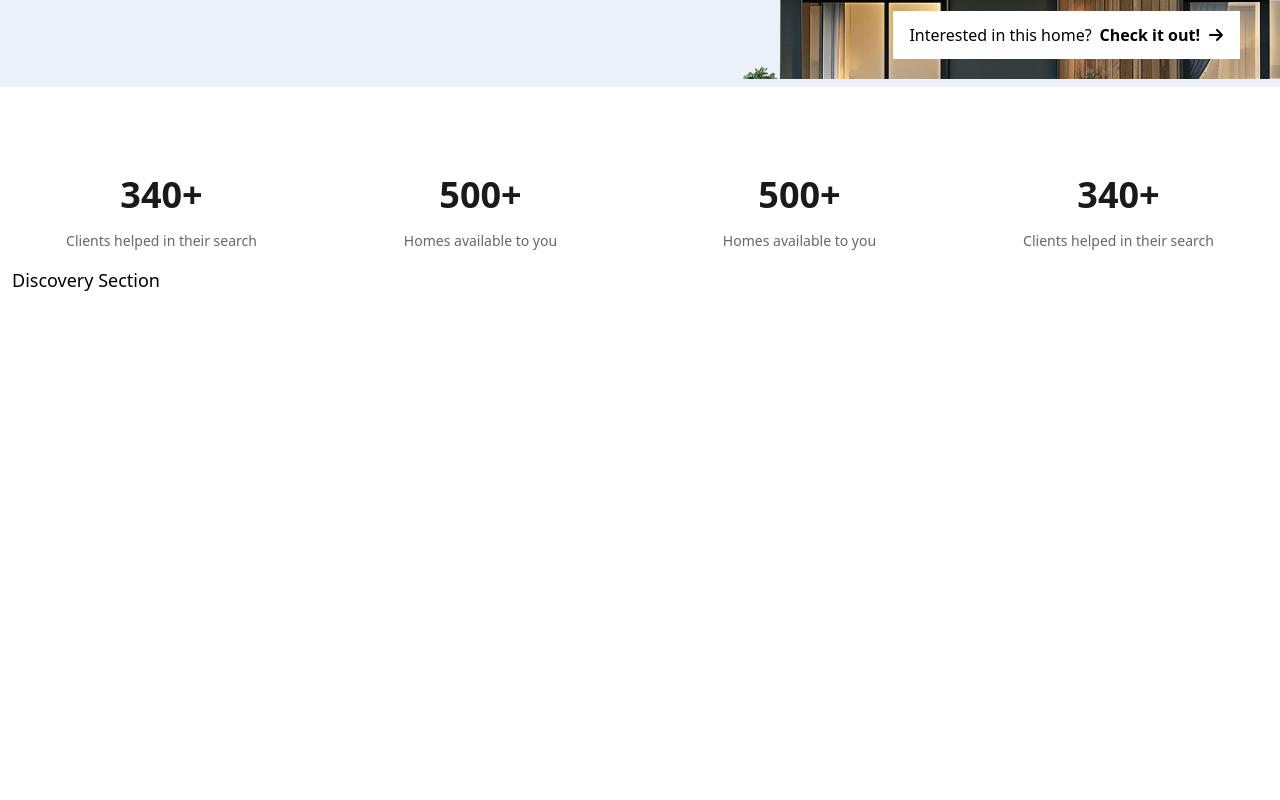
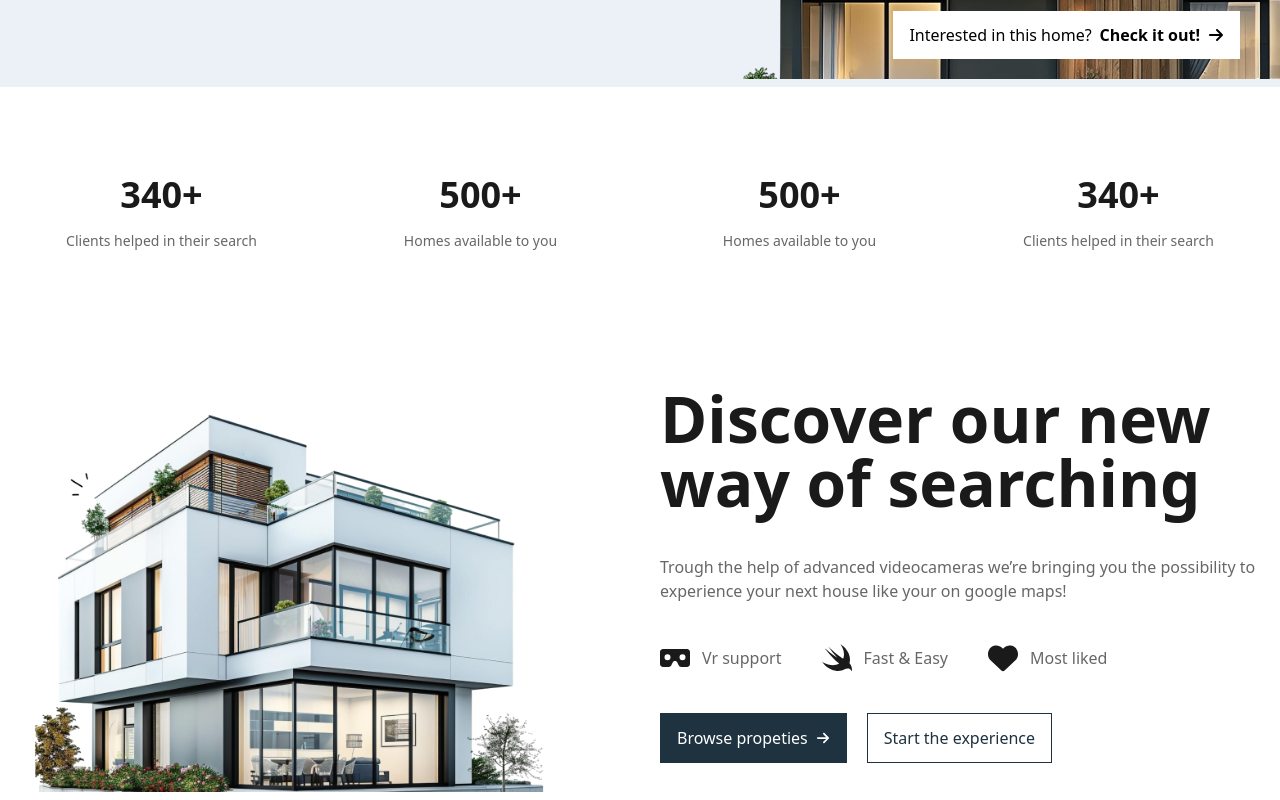
Before and after one commit to alonzojoe/sheltr, a React (Vite) app: page / in a window 1280 px wide. Shown: the part 622-1422 px from the top of the page. Before the commit the page ends 924 px from the top, so only its background shows below. Built offline with nearby package versions, Linux system fonts and the light colour scheme.

Commit message:
styling UI UX of DiscoverySection

```diff
--- a/src/features/Discovery/DiscoverySection.tsx
+++ b/src/features/Discovery/DiscoverySection.tsx
@@ -1,9 +1,52 @@
 import Wrapper from "@/components/Containers/Wrapper";
+import Button from "@/components/UI/Button";
+import HouseImg from "@/assets/images/house.png";
+import { FaArrowRight } from "react-icons/fa6";
+import { FaVrCardboard, FaHeart } from "react-icons/fa6";
+import { GrSwift } from "react-icons/gr";
+
 const DiscoverySection = () => {
   return (
     <section>
-      <Wrapper className="px-3 py-2">
-        <h1>Discovery Section</h1>
+      <Wrapper className="px-3 py-2 mt-30 grid grid-cols-1 md:grid-cols-2 gap-10">
+        <div className="flex justify-start">
+          <img
+            className="h-auto w-[553px] xl:753px"
+            src={HouseImg}
+            alt="house-model"
+          />
+        </div>
+        <div className="flex flex-col space-y-10">
+          <h1 className="text-4xl md:text-title font-bold text-text-dark md:leading-16">
+            Discover our new way of searching
+          </h1>
+          <p className="text-base text-text-sub">
+            Trough the help of advanced videocameras we’re bringing you the
+            possibility to experience your next house like your on google maps!
+          </p>
+          <div className="flex items-center gap-10">
+            <div className="flex items-center gap-3">
+              <FaVrCardboard className="text-3xl text-text-dark" />
+              <span className="text-base text-text-sub">Vr support</span>
+            </div>
+            <div className="flex items-center gap-3">
+              <GrSwift className="text-3xl text-text-dark" />
+              <span className="text-base text-text-sub">Fast & Easy</span>
+            </div>
+            <div className="flex items-center gap-3">
+              <FaHeart className="text-3xl text-text-dark" />
+              <span className="text-base text-text-sub">Most liked</span>
+            </div>
+          </div>
+          <div className="flex items-center gap-5">
+            <Button className="bg-primary border border-primary text-white text-base py-3 px-4 hover:opacity-95 flex items-center gap-2">
+              Browse propeties <FaArrowRight className="text-sm" />
+            </Button>
+            <Button className="border border-primary text-primary text-base py-3 px-4 hover:bg-primary hover:text-white transition-all duration-300 ease-in-out">
+              Start the experience
+            </Button>
+          </div>
+        </div>
       </Wrapper>
     </section>
   );
```
